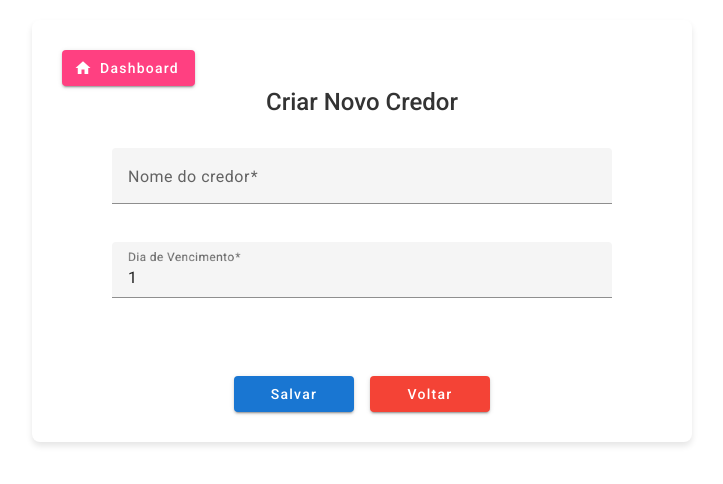
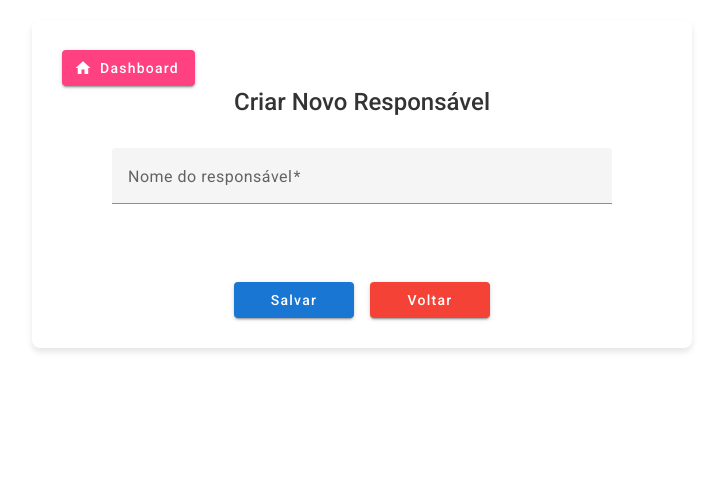
Before and after one commit to rafaelcn1dev/financeiro-frontend, an Angular app: page /criarresponsavel in a window 1280 px wide. Shown: the top 484 px of the page, without its empty margins (278-1001 px from the left). Built offline with nearby package versions, Linux system fonts and the light colour scheme.

Commit message:
Criar responsavel

```diff
--- a/src/app/app-routing.module.ts
+++ b/src/app/app-routing.module.ts
@@ -5,6 +5,7 @@ import { CredoresComponent } from './components/credores/credores.component';
 import { CriarCredorComponent } from './components/criar-credor/criar-credor.component';
 import { EditarCredorComponent } from './components/editar-credor/editar-credor.component';
 import { ResponsaveisComponent } from './components/responsaveis/responsaveis.component';
+import { CriarResponsavelComponent } from './components/criar-responsavel/criar-responsavel.component';
 
 const routes: Routes = [
     { path: '', redirectTo: '/dashboard', pathMatch: 'full' },
@@ -13,7 +14,7 @@ const routes: Routes = [
     { path: 'criarcredor', component: CriarCredorComponent },
     { path: 'editarcredor/:id', component: EditarCredorComponent },
     { path: 'responsaveis', component: ResponsaveisComponent },
-    { path: 'criarresponsavel', component: CriarCredorComponent },
+    { path: 'criarresponsavel', component: CriarResponsavelComponent },
 ];
 
 @NgModule({
--- a/src/app/app.module.ts
+++ b/src/app/app.module.ts
@@ -11,6 +11,7 @@ import { CriarCredorComponent } from './components/criar-credor/criar-credor.com
 import { EditarCredorComponent } from './components/editar-credor/editar-credor.component';
 import { DashboardComponent } from './components/dashboard/dashboard.component';
 import { ResponsaveisComponent } from './components/responsaveis/responsaveis.component';
+import { CriarResponsavelComponent } from './components/criar-responsavel/criar-responsavel.component';
 
 
 @NgModule({
@@ -27,7 +28,8 @@ import { ResponsaveisComponent } from './components/responsaveis/responsaveis.co
     CredoresComponent,
     CriarCredorComponent,
     EditarCredorComponent,
-    ResponsaveisComponent
+    ResponsaveisComponent,
+    CriarResponsavelComponent
   ],
   providers: [],
   bootstrap: [AppComponent]
--- /dev/null
+++ b/src/app/components/criar-responsavel/criar-responsavel.component.css
@@ -0,0 +1,103 @@
+/* Container principal para centralizar o conteúdo */
+:host {
+    display: flex;
+    justify-content: center;
+    align-items: flex-start;
+    min-height: 100vh;
+    padding: 20px;
+    box-sizing: border-box;
+}
+
+/* Container do formulário */
+.form-container {
+    width: 100%;
+    max-width: 600px;
+    margin: 0 auto;
+    padding: 30px;
+    box-shadow: 0 4px 6px rgba(0, 0, 0, 0.1);
+    border-radius: 8px;
+    background-color: white;
+}
+
+/* Título da página */
+.page-title {
+    text-align: center;
+    margin-bottom: 30px;
+    font-size: 24px;
+    font-weight: 500;
+    color: #333;
+}
+
+.form {
+    min-width: 150px;
+    max-width: 500px;
+    width: 100%;
+    margin: 0 auto;
+}
+
+.full-width {
+    width: 100%;
+    margin-bottom: 16px;
+}
+
+/* Espaçamento entre campos */
+.form .mat-mdc-form-field {
+    margin-bottom: 16px;
+}
+
+.button-row {
+    display: flex;
+    justify-content: center;
+    gap: 16px;
+    margin-top: 24px;
+    padding-top: 16px;
+}
+
+.button-row .mat-mdc-button-base {
+    margin: 0;
+    min-width: 120px;
+    padding: 8px 24px;
+}
+
+/* Botão primário */
+.button-row .mat-mdc-raised-button.mat-primary {
+    background-color: #1976d2;
+}
+
+/* Botão secundário */
+.button-row .mat-mdc-raised-button.mat-warn {
+    background-color: #f44336;
+}
+
+/* Responsividade */
+@media (max-width: 768px) {
+    :host {
+        padding: 10px;
+    }
+
+    .form-container {
+        padding: 20px;
+        box-shadow: none;
+        border-radius: 0;
+        max-width: none;
+    }
+
+    .page-title {
+        font-size: 20px;
+        margin-bottom: 20px;
+    }
+
+    .form {
+        max-width: none;
+    }
+
+    .button-row {
+        flex-direction: column;
+        gap: 12px;
+    }
+
+    .button-row .mat-mdc-button-base {
+        min-width: auto;
+        width: 100%;
+    }
+}
--- /dev/null
+++ b/src/app/components/criar-responsavel/criar-responsavel.component.html
@@ -0,0 +1,21 @@
+<div class="form-container">
+    <div class="header-section">
+        <button mat-raised-button color="accent" class="back-button" (click)="voltarDashboard()">
+            <mat-icon>home</mat-icon>
+            Dashboard
+        </button>
+        <h1 class="page-title">Criar Novo Responsável</h1>
+    </div>
+
+    <form class="form">
+        <mat-form-field class="full-width">
+            <mat-label>Nome do responsável</mat-label>
+            <input matInput placeholder="Ex. Fulano de Tal" [(ngModel)]="nome" name="nome" required>
+        </mat-form-field>
+
+        <div class="button-row">
+            <button mat-raised-button color="primary" (click)="salvar()">Salvar</button>
+            <button mat-raised-button color="warn" (click)="voltar()">Voltar</button>
+        </div>
+    </form>
+</div>
--- /dev/null
+++ b/src/app/components/criar-responsavel/criar-responsavel.component.ts
@@ -0,0 +1,65 @@
+import { Component } from '@angular/core';
+import { Router } from '@angular/router';
+import { MatInputModule } from '@angular/material/input';
+import { MatFormFieldModule } from '@angular/material/form-field';
+import { FormsModule } from '@angular/forms';
+import { MatButtonModule } from '@angular/material/button';
+import { MatIconModule } from '@angular/material/icon';
+import { MatSnackBarModule } from '@angular/material/snack-bar';
+import { HttpClientModule } from '@angular/common/http';
+import { ToastService } from '../../services/toast.service';
+import { ResponsavelService } from 'src/app/services/responsavel.service';
+
+@Component({
+  selector: 'app-criar-responsavel',
+  templateUrl: './criar-responsavel.component.html',
+  styleUrls: ['./criar-responsavel.component.css'],
+  standalone: true,
+  imports: [FormsModule, MatFormFieldModule, MatInputModule, MatButtonModule, MatIconModule, MatSnackBarModule, HttpClientModule],
+
+})
+export class CriarResponsavelComponent {
+  // Propriedades para o formulário
+    nome: string = '';
+
+    constructor(
+      private router: Router,
+      private responsavelService: ResponsavelService,
+      private toastService: ToastService
+    ) {}
+
+    voltar(): void {
+      this.router.navigate(['/responsaveis']);
+    }
+
+    voltarDashboard(): void {
+      this.router.navigate(['/dashboard']);
+    }
+
+    salvar(): void {
+      // Validações básicas
+      if (!this.nome.trim()) {
+        this.toastService.showError('Nome do responsavel é obrigatório!');
+        return;
+      }
+
+
+      // Criar objeto responsavel (sem ID, pois será gerado pela API)
+      const novoResponsavel = {
+        nome: this.nome.trim()
+      };
+
+      // Chamar o serviço para criar o responsável
+      this.responsavelService.criarResponsavel(novoResponsavel).subscribe({
+        next: (responsavelCriado) => {
+          console.log('Responsável criado com sucesso:', responsavelCriado);
+          this.toastService.showSuccess(`Responsável "${responsavelCriado.nome}" criado com sucesso!`);
+          this.voltar();
+        },
+        error: (error) => {
+          console.error('Erro ao criar responsável:', error);
+          this.toastService.showError('Erro ao criar responsável. Tente novamente.');
+        }
+      });
+    }
+ }
```
Also changed, not shown: 1 other file (tests, documents, lock files or other folders).
